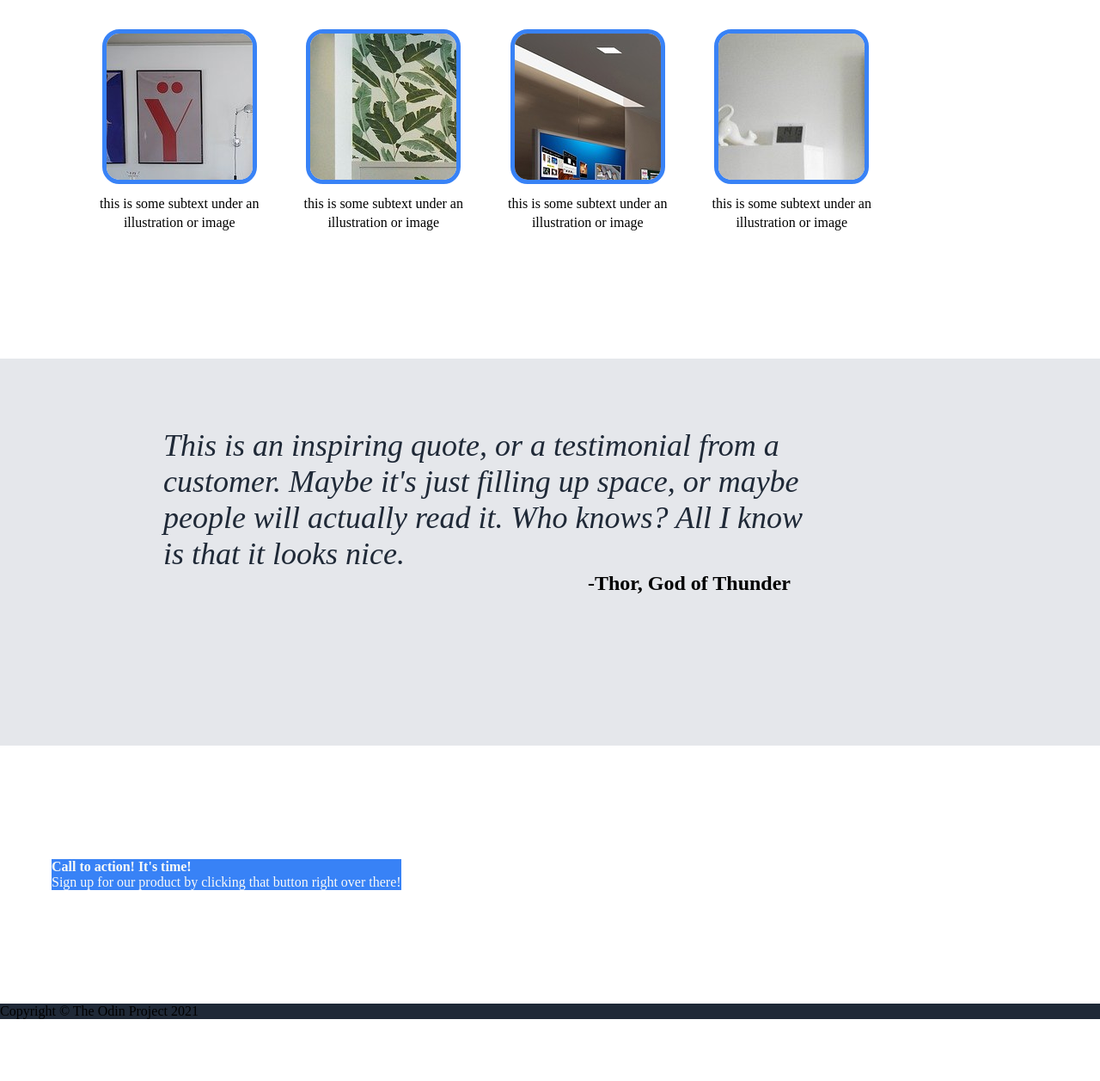
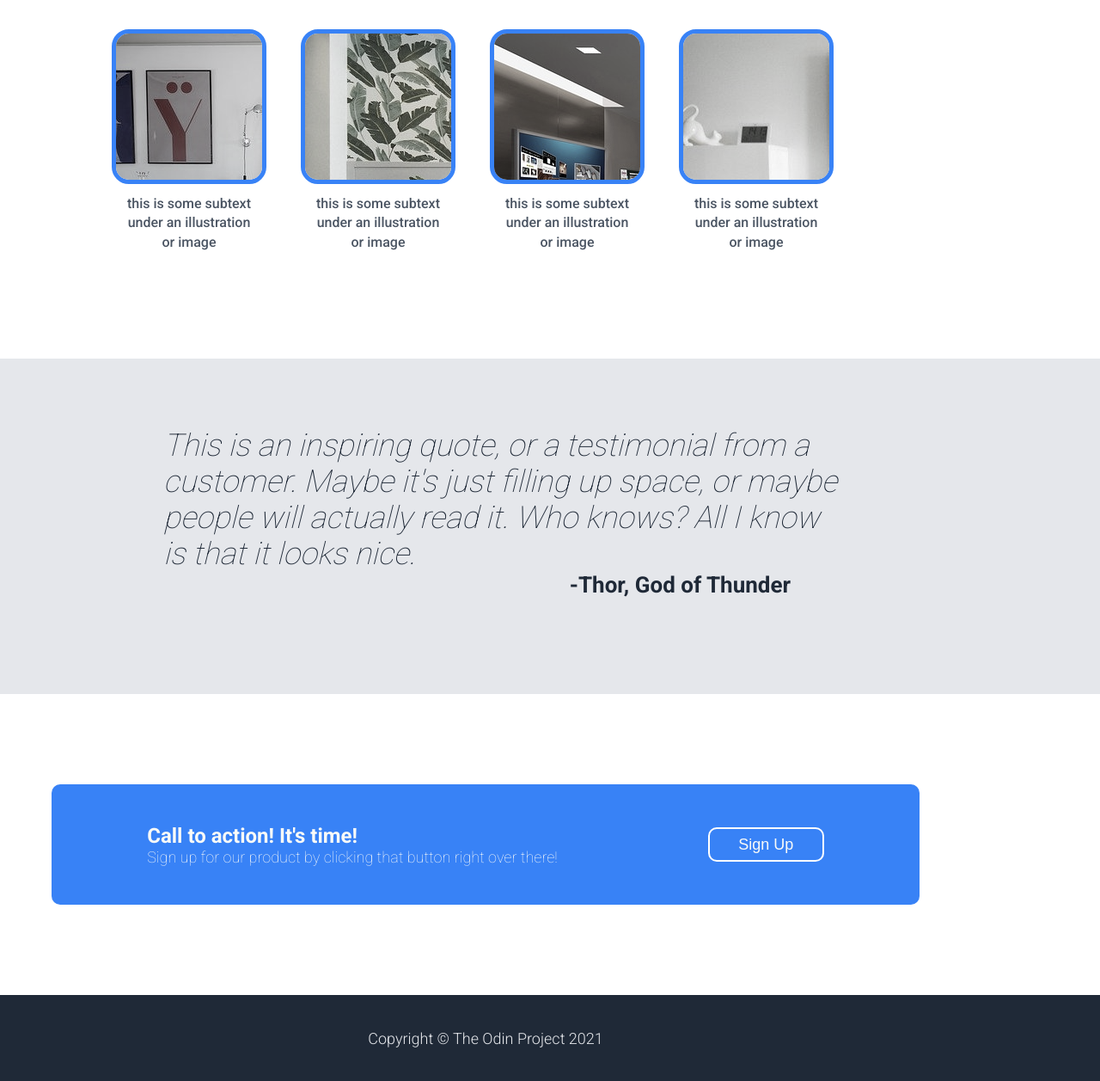
Before and after one commit to rhamby92/landing_page, a plain HTML site: page index.html in a window 1280 px wide. Shown: the part 643-1900 px from the top of the page at 86% size. Before the commit the page ends 1828 px from the top, so only its background shows below. Drawn offline with Linux system fonts and the light colour scheme.

Commit message:
finished page

```diff
--- a/css/main.css
+++ b/css/main.css
@@ -13,6 +13,13 @@ header, .hero, footer{
     background-color: #1f2937;
 
 }
+img{
+    filter: grayscale(70%);
+}
+body{
+    font-family: 'Roboto', sans-serif;
+}
+/*=======TOP NAV============*/
 .top-nav{
     display: flex;
     justify-content: space-between;
@@ -22,6 +29,7 @@ header, .hero, footer{
 .header-logo{
     font-size: 24px;
     color: #f9faf8;
+    font-weight: bold;
 }
 ul{
     display: flex;
@@ -35,6 +43,7 @@ a{
     padding-left: 25px;
 
 }
+/*============HERO==============*/
 .hero{
    display: flex;
     padding-top: 100px;
@@ -49,13 +58,16 @@ a{
 
 
 }
+.hero-right{
+    padding-left: 70px;
+}
 .hero-left{
     width: 50%;
 }
 
 .hero-left h1{
     font-size: 48px;
-    font-weight: 900;
+    font-weight: bolder;
     color: #f9faf8;
 
 }
@@ -84,6 +96,7 @@ a{
     border-style: none;
     border-radius: 10px;
 }
+/*==============INFO CARDS=======*/
 .info{
     height: 525px;
     display: flex;
@@ -100,6 +113,7 @@ a{
 .info-heading{
     display: flex;
     justify-content: center;
+    color: #1f2937;
 
 
 }
@@ -111,6 +125,7 @@ a{
     flex-direction: column;
     align-items: center;
     text-align: center;
+    padding-left: 40px;
 
 }
 .image-container{
@@ -123,13 +138,15 @@ a{
 .image-with-description p{
     margin-top: 12px;
     line-height: 1.4;
+    color: hsl(215deg 14% 34%);
 }
 .info-images{
     margin-top: 50px;
 }
+/*==========QUOTE SECTION======*/
 .quote{
     background-color: #e5e7eb;
-    height: 450px;
+    height: 390px;
     padding: 80px;
 
 
@@ -148,18 +165,60 @@ a{
 .signature{
     display: flex;
     justify-content: flex-end;
-    font-size: 24px;
+    font-size: 26px;
     font-weight: bold;
     padding-right: 70px;
+    color: #1f2937;
 }
+/*======CALL TO ACTION SECTION=======*/
 .call-to-action{
-    height: 300px;
+    height: 350px;
     display: flex;
-    align-items: center;
+    flex-direction: column;
+    justify-content: center;
+
+
 }
 .action-div{
+    height: 140px;
     background-color: #3882f6;
     color: #f9faf8;
     display: flex;
+    display: flex;
+    justify-content: center;
+    align-items: center;
+    border-radius: 10px;
 
 }
+.action-left h4{
+    font-size: 24px;
+    color: #f9faf8;
+}
+.action-left p{
+    font-size: 18px;
+    font-weight: lighter;
+}
+
+.bottom{
+    height: 40px;
+    width: 135px;
+    color: #f9faf8;
+    background-color: transparent;
+    margin-left: 175px;
+    border: 2px solid white;
+    border-radius: 10px;
+    font-size: 18px;
+
+
+}
+/*=====FOOTER=====*/
+footer{
+    display: flex;
+    justify-content: center;
+    align-items: center;
+    height: 100px;
+    color: #e5e7eb;
+    font-size: 18px;
+    font-weight: 300;
+
+}
--- a/index.html
+++ b/index.html
@@ -11,6 +11,12 @@
     <title>Landing Page</title>
     <meta name="description" content="">
     <meta name="viewport" content="width=device-width, initial-scale=1">
+    <link rel="preconnect" href="https://fonts.googleapis.com">
+    <link rel="preconnect" href="https://fonts.gstatic.com" crossorigin>
+    <link href="https://fonts.googleapis.com/css2?family=Roboto:wght@100;300;500;700;900&display=swap" rel="stylesheet">
+
+
+
     <link rel="stylesheet" href="css/main.css">
 </head>
 
@@ -54,25 +60,25 @@
                         <div class="image-container">
                             <img src="images/image2.jpg" alt="picture of tv">
                         </div>
-                        <p>this is some subtext under an illustration or image</p>
+                        <p>this is some subtext<br> under an illustration<br> or image</p>
                     </div>
                     <div class="image-with-description">
                         <div class="image-container">
                             <img src="images/image3.jpg" alt="picture of tv">
                         </div>
-                        <p>this is some subtext under an illustration or image</p>
+                        <p>this is some subtext<br> under an illustration<br> or image</p>
                     </div>
                     <div class="image-with-description">
                         <div class="image-container">
                             <img src="images/image4.jpg" alt="picture of tv">
                         </div>
-                        <p>this is some subtext under an illustration or image</p>
+                        <p>this is some subtext<br> under an illustration<br> or image</p>
                     </div>
                     <div class="image-with-description">
                         <div class="image-container">
                             <img src="images/image5.jpg" alt="picture of tv">
                         </div>
-                        <p>this is some subtext under an illustration or image</p>
+                        <p>this is some subtext<br> under an illustration<br> or image</p>
                     </div>
                 </div>
             </div>
@@ -98,14 +104,16 @@
                         <h4>Call to action! It's time!</h4>
                         <p>Sign up for our product by clicking that button right over there!</p>
                     </div>
-
+                    <button class="bottom">Sign Up</button>
                 </div>
             </div>
         </section>
     </main>
     <footer>
+        <div class="container">
             <div class="copyright">
                 <p>Copyright &copy; The Odin Project 2021</p>
+            </div>
         </div>
     </footer>
 
```
Lines whose indentation alone changed are shown as unchanged.
